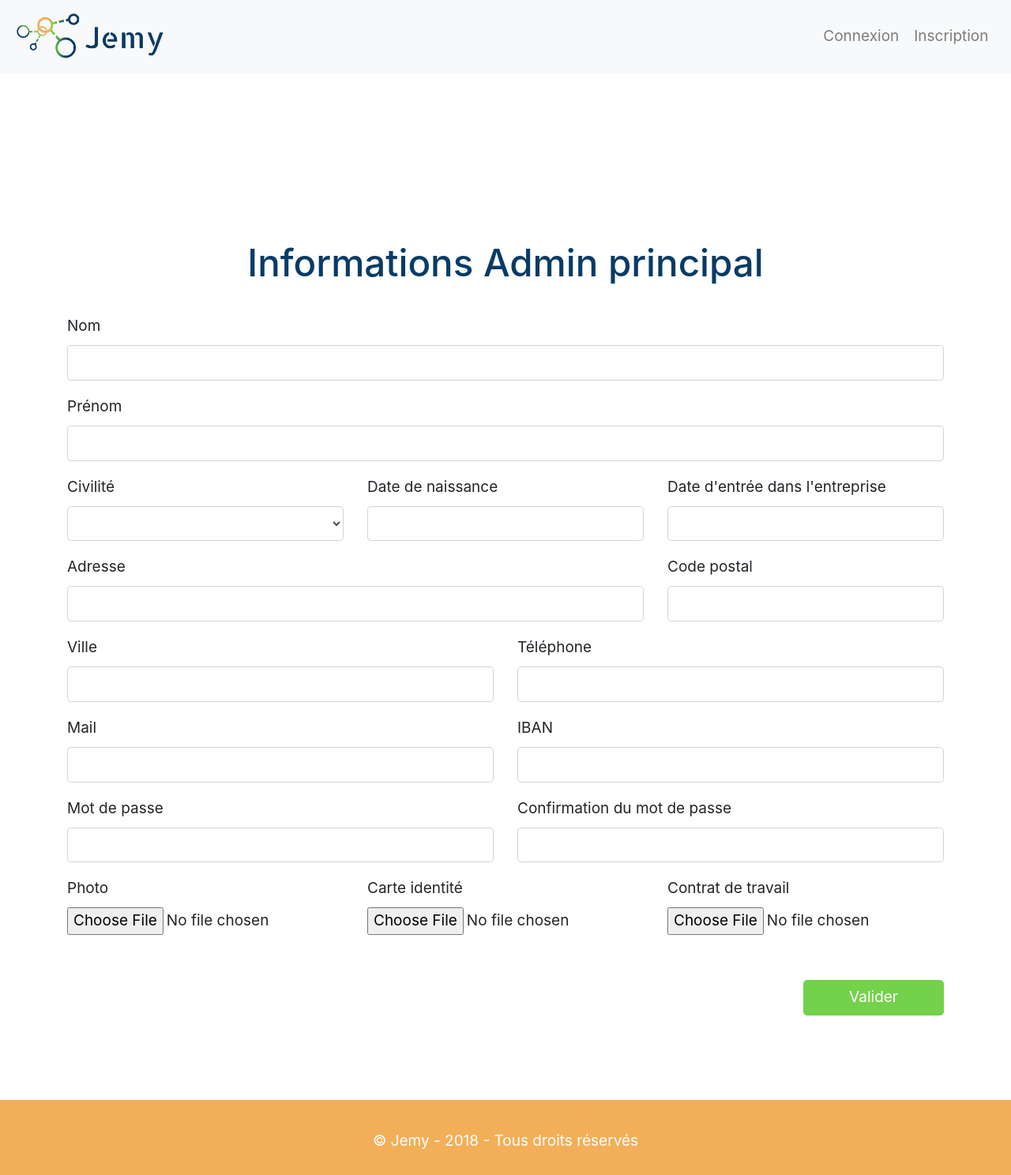
After one commit to estelle-debache/jemy, a Symfony app: template templates/accueil/inscription-admin.html.twig in a window 1280 px wide. The commit adds this page. Shown: the whole page at 79% size. Run offline with Twig, Linux system fonts and the light colour scheme; the template is opened without the code that fills it, so the values that code supplies are empty; some libraries are stand-ins or nearby versions.

Commit message:
ajout page inscription-admin

```diff
--- a/templates/accueil/index.html.twig
+++ b/templates/accueil/index.html.twig
@@ -3,7 +3,7 @@
 
 {% block content %}
      <section>
-        <div class="container">
+        <div class="container home-page">
             <div class="row">
                 <div class="col-12 col-lg-6 home-gauche ">
                     <h1> " Simplifiez vous la tâche ! Uttilisezzz Jemy pour la gestion de vos salariés blablab et blablaaaaaaaaaa !</h1>
--- /dev/null
+++ b/templates/accueil/inscription-admin.html.twig
@@ -0,0 +1,129 @@
+{% extends 'layout.html.twig' %}
+
+
+{% block content %}
+
+
+
+    <section>
+        <div class="container inscription-admin ">
+            <h1 class="text-center">Informations Admin principal</h1>
+            <form>
+                <div class="form-group">
+                    <label for="formGroupExampleInput">Nom</label>
+                    <input type="text" class="form-control" id="formGroupExampleInput" placeholder="">
+                </div>
+                <div class="form-group">
+                    <label for="formGroupExampleInput2">Prénom</label>
+                    <input type="text" class="form-control" id="formGroupExampleInput2" placeholder="">
+                </div>
+                <div class="row">
+                    <div class="col-12 col-md-4">
+                        <div class="form-group">
+                            <label for="exampleFormControlSelect1">Civilité</label>
+                            <select class="form-control" id="exampleFormControlSelect1">
+                                <option selected></option>
+                                <option>Madame</option>
+                                <option>Monsieur</option>
+                            </select>
+                        </div>
+                    </div>
+                    <div class="col-12 col-md-4">
+                        <div class="form-group">
+                            <label for="formGroupExampleInput2">Date de naissance</label>
+                            <input type="text" class="form-control" id="formGroupExampleInput2" placeholder="">
+                        </div>
+                    </div>
+                    <div class="col-12 col-md-4">
+                        <div class="form-group">
+                            <label for="formGroupExampleInput2">Date d'entrée dans l'entreprise</label>
+                            <input type="text" class="form-control" id="formGroupExampleInput2" placeholder="">
+                        </div>
+                    </div>
+                </div>
+                <div class="row">
+                    <div class="col-12 col-md-8">
+                        <div class="form-group">
+                            <label for="formGroupExampleInput2">Adresse</label>
+                            <input type="text" class="form-control" id="formGroupExampleInput2" placeholder="">
+                        </div>
+                    </div>
+                    <div class="col-12 col-md-4">
+                        <div class="form-group">
+                            <label for="formGroupExampleInput2">Code postal</label>
+                            <input type="text" class="form-control" id="formGroupExampleInput2" placeholder="">
+                        </div>
+                    </div>
+                </div>
+                <div class="row">
+                    <div class="col-12 col-md-6">
+                        <div class="form-group">
+                            <label for="formGroupExampleInput2">Ville</label>
+                            <input type="text" class="form-control" id="formGroupExampleInput2" placeholder="">
+                        </div>
+                    </div>
+                    <div class="col-12 col-md-6">
+                        <div class="form-group">
+                            <label for="formGroupExampleInput2">Téléphone</label>
+                            <input type="text" class="form-control" id="formGroupExampleInput2" placeholder="">
+                        </div>
+                    </div>
+                </div>
+                <div class="row">
+                    <div class="col-12 col-md-6">
+                        <div class="form-group">
+                            <label for="formGroupExampleInput">Mail</label>
+                            <input type="text" class="form-control" id="formGroupExampleInput" placeholder="">
+                        </div>
+                    </div>
+                    <div class="col-12 col-md-6">
+                        <div class="form-group">
+                            <label for="formGroupExampleInput">IBAN</label>
+                            <input type="text" class="form-control" id="formGroupExampleInput" placeholder="">
+                        </div>
+                    </div>
+                </div>
+                <div class="row">
+                    <div class="col-12 col-md-6">
+                        <div class="form-group">
+                            <label for="formGroupExampleInput">Mot de passe</label>
+                            <input type="text" class="form-control" id="formGroupExampleInput" placeholder="">
+                        </div>
+                    </div>
+                    <div class="col-12 col-md-6">
+                        <div class="form-group">
+                            <label for="formGroupExampleInput">Confirmation du mot de passe</label>
+                            <input type="text" class="form-control" id="formGroupExampleInput" placeholder="">
+                        </div>
+                    </div>
+                </div>
+                <div class="row">
+                    <div class="col-12 col-md-4">
+                        <div class="form-group">
+                            <label for="exampleFormControlFile1">Photo</label>
+                            <input type="file" class="form-control-file" id="exampleFormControlFile1">
+                        </div>
+                    </div>
+                    <div class="col-12 col-md-4">
+                        <div class="form-group">
+                            <label for="exampleFormControlFile1">Carte identité</label>
+                            <input type="file" class="form-control-file" id="exampleFormControlFile1">
+                        </div>
+                    </div>
+                    <div class="col-12 col-md-4">
+                        <div class="form-group">
+                            <label for="exampleFormControlFile1">Contrat de travail</label>
+                            <input type="file" class="form-control-file" id="exampleFormControlFile1">
+                        </div>
+                    </div>
+                </div>
+                <button type="submit" class="btn btn-primary">Valider</button>
+            </form>
+        </div>
+    </section>
+
+
+
+
+
+{% endblock %}
```
Also changed, not shown: src/Controller/AccueilController.php (+12 -0 lines).
